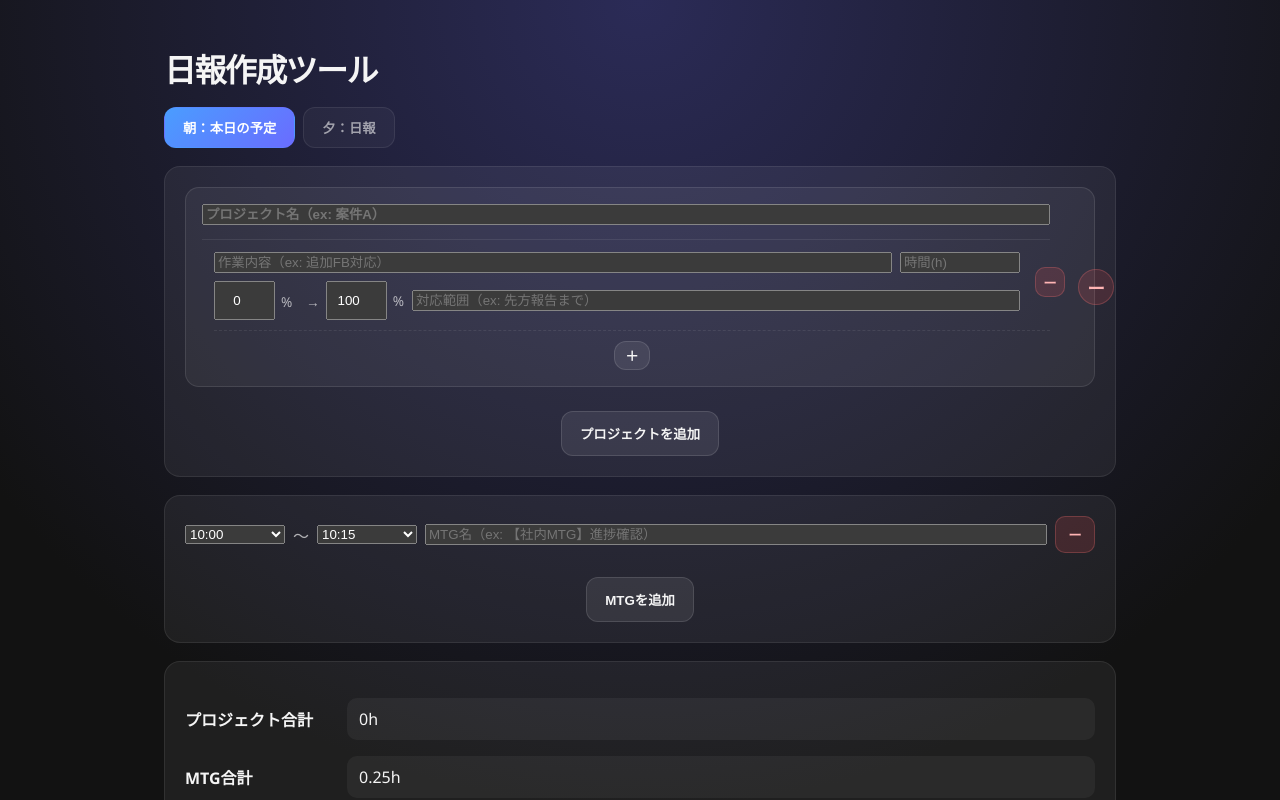
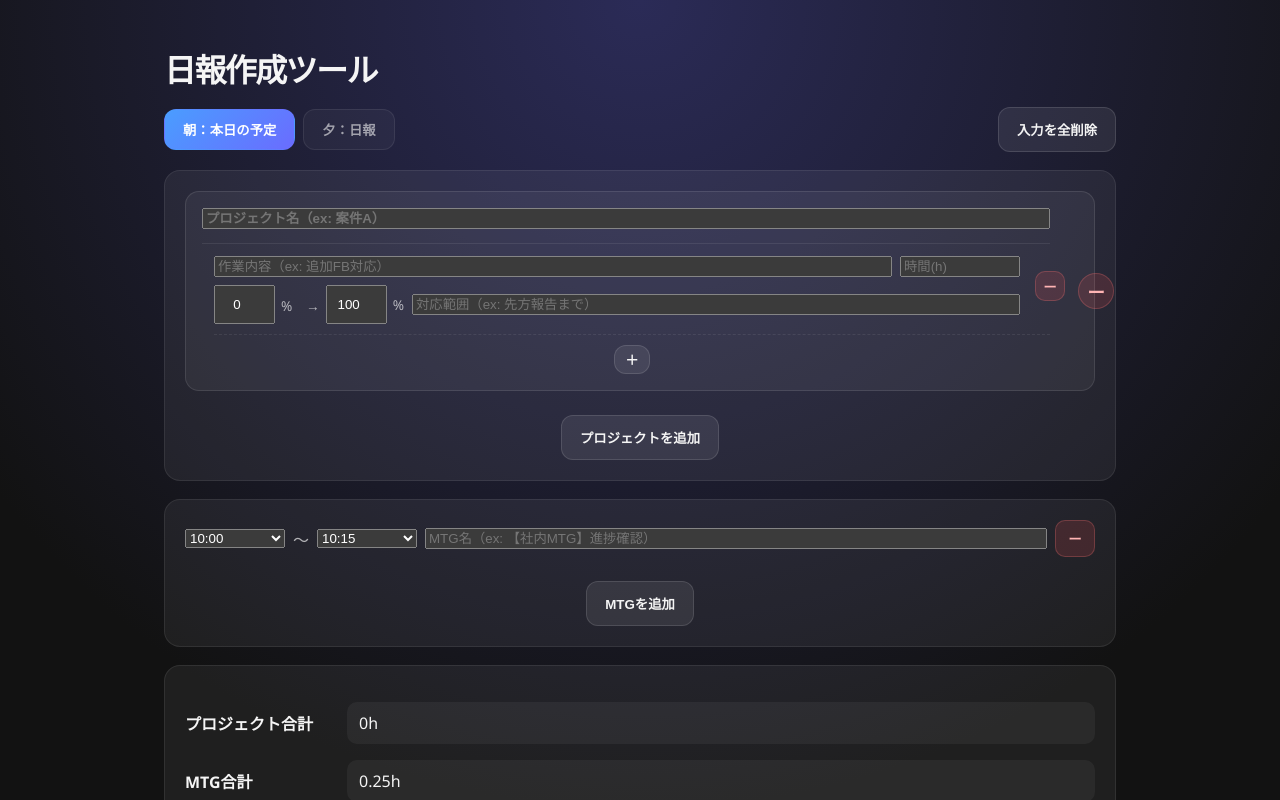
Before and after one commit to dorara-m/day-tool, a React (Vite) app: page / in a window 1280 px wide. Shown: the top 800 px of the page. Built offline with nearby package versions, Linux system fonts and the light colour scheme.

Commit message:
feat: クリアボタンの追加

```diff
--- a/src/App.jsx
+++ b/src/App.jsx
@@ -1,6 +1,7 @@
 import { useEffect, useState } from "react";
-import EveningTab from "./EveningTab";
-import MorningTab from "./MorningTab";
+import EveningTab, { EVENING_STORAGE_KEY } from "./EveningTab";
+import MorningTab, { MORNING_STORAGE_KEY } from "./MorningTab";
+import { clearState } from "./utils";
 
 const TABS = [
   { id: "morning", label: "朝：本日の予定" },
@@ -9,15 +10,26 @@ const TABS = [
 
 export default function App() {
   const [activeTab, setActiveTab] = useState("morning");
+  const [resetKey, setResetKey] = useState(0);
 
   useEffect(() => {
     document.title = "日報作成ツール";
   }, []);
 
+  const clearAll = () => {
+    if (!window.confirm("朝・夕の入力内容をすべて削除します。よろしいですか？")) {
+      return;
+    }
+    clearState(MORNING_STORAGE_KEY);
+    clearState(EVENING_STORAGE_KEY);
+    setResetKey((current) => current + 1);
+  };
+
   return (
     <div className="container">
       <h1>日報作成ツール</h1>
 
+      <div className="tabs-row">
         <div className="tabs" role="tablist">
           {TABS.map((tab) => (
             <button
@@ -32,8 +44,16 @@ export default function App() {
             </button>
           ))}
         </div>
+        <button type="button" className="secondary clear-all" onClick={clearAll}>
+          入力を全削除
+        </button>
+      </div>
 
-      {activeTab === "morning" ? <MorningTab /> : <EveningTab />}
+      {activeTab === "morning" ? (
+        <MorningTab key={`morning-${resetKey}`} />
+      ) : (
+        <EveningTab key={`evening-${resetKey}`} />
+      )}
     </div>
   );
 }
--- a/src/EveningTab.jsx
+++ b/src/EveningTab.jsx
@@ -23,9 +23,10 @@ import {
 } from "./planUtils";
 import GroupsPanel from "./GroupsPanel";
 import MeetingsPanel from "./MeetingsPanel";
+import { MORNING_STORAGE_KEY } from "./MorningTab";
 
-const STORAGE_KEY = "dayTool.evening";
-const MORNING_STORAGE_KEY = "dayTool.morning";
+export const EVENING_STORAGE_KEY = "dayTool.evening";
+const STORAGE_KEY = EVENING_STORAGE_KEY;
 
 const createEmptyBreak = () => ({
   id: crypto.randomUUID(),
--- a/src/MorningTab.jsx
+++ b/src/MorningTab.jsx
@@ -14,7 +14,8 @@ import {
 import GroupsPanel from "./GroupsPanel";
 import MeetingsPanel from "./MeetingsPanel";
 
-const STORAGE_KEY = "dayTool.morning";
+export const MORNING_STORAGE_KEY = "dayTool.morning";
+const STORAGE_KEY = MORNING_STORAGE_KEY;
 
 export default function MorningTab() {
   const [initial] = useState(() => loadState(STORAGE_KEY, {}));
--- a/src/style.scss
+++ b/src/style.scss
@@ -27,10 +27,23 @@ h1 {
   letter-spacing: -0.05em;
 }
 
+.tabs-row {
+  display: flex;
+  align-items: center;
+  justify-content: space-between;
+  gap: 16px;
+  margin-bottom: 18px;
+}
+
+.clear-all {
+  flex-shrink: 0;
+  color: #ffb4b4;
+  border-color: rgba(255, 120, 120, 0.25);
+}
+
 .tabs {
   display: flex;
   gap: 8px;
-  margin-bottom: 18px;
 }
 
 .tab-button {
--- a/src/utils.js
+++ b/src/utils.js
@@ -71,3 +71,11 @@ export const saveState = (key, value) => {
     // 保存できない環境（プライベートモード等）では諦める
   }
 };
+
+export const clearState = (key) => {
+  try {
+    window.localStorage.removeItem(key);
+  } catch {
+    // 保存できない環境（プライベートモード等）では諦める
+  }
+};
```
Lines whose indentation alone changed are shown as unchanged.
